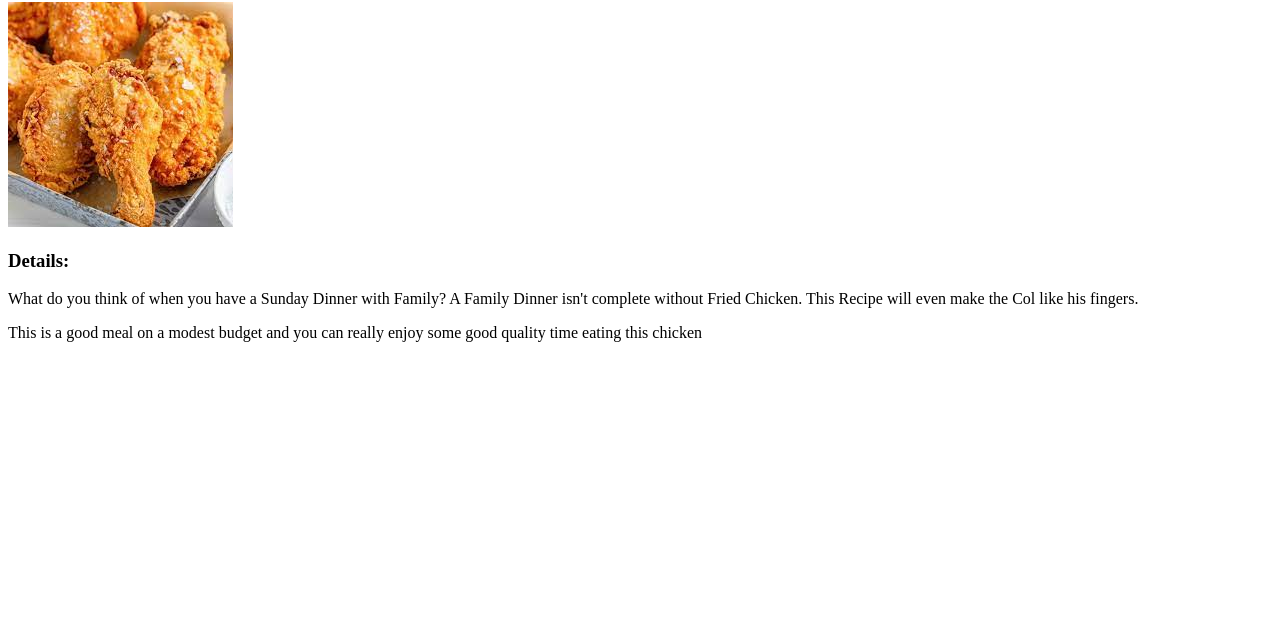
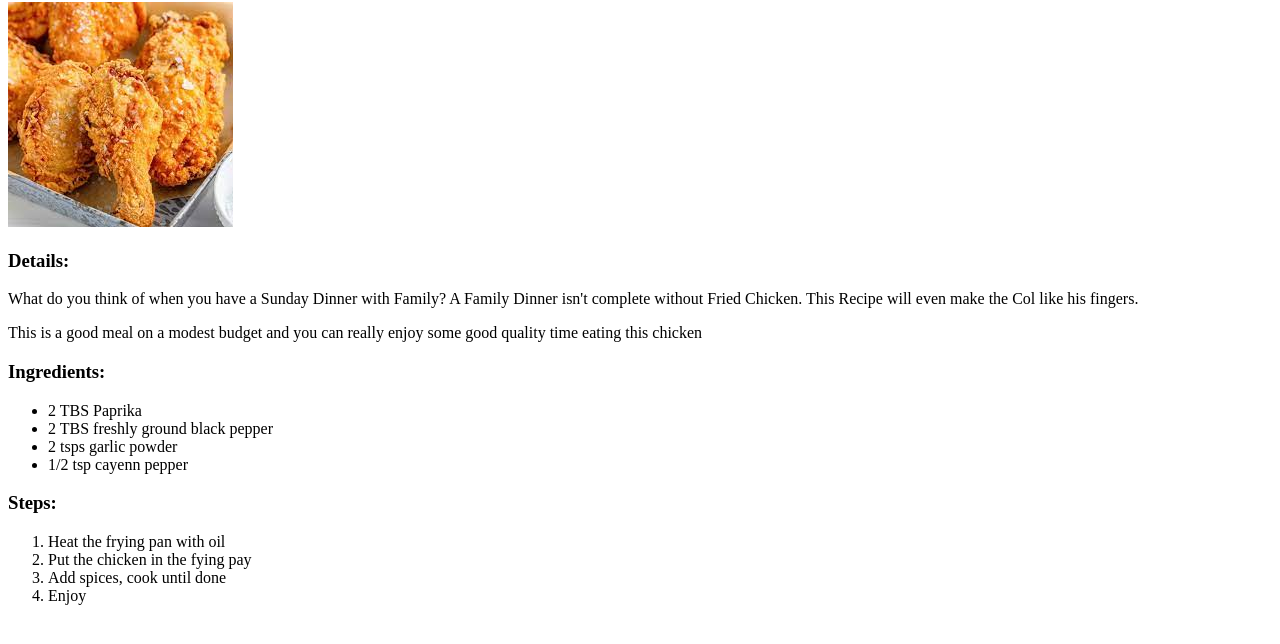
Before and after one commit to nWallyterNator/odin-recipes, a plain HTML site: page recipes/friedchicken.html in a window 1280 px wide. Shown: the part 78-722 px from the top of the page. Drawn offline with Linux system fonts and the light colour scheme.

Commit message:
Edit and finished fried chicken recipe

```diff
--- a/recipes/friedchicken.html
+++ b/recipes/friedchicken.html
@@ -11,7 +11,21 @@
         <p>What do you think of when you have a Sunday Dinner with Family? A Family Dinner isn't complete without Fried Chicken.
             This Recipe will even make the Col like his fingers.</p>
             <p>This is a good meal on a modest budget and you can really enjoy some good quality time eating this chicken</p>
+            <h3>Ingredients:</h3>
+            <ul>
+                <li>2 TBS Paprika</li>
+                <li>2 TBS freshly ground black pepper</li>
+                <li>2 tsps garlic powder</li>
+                <li>1/2 tsp cayenn pepper</li>
 
+            </ul>
+            <h3>Steps:</h3>
+            <ol>
+                <li>Heat the frying pan with oil</li>
+                <li>Put the chicken in the fying pay </li>
+                <li>Add spices, cook until done</li>
+                <li>Enjoy</li>
+            </ol>
 
     </body>
 </html>
```
